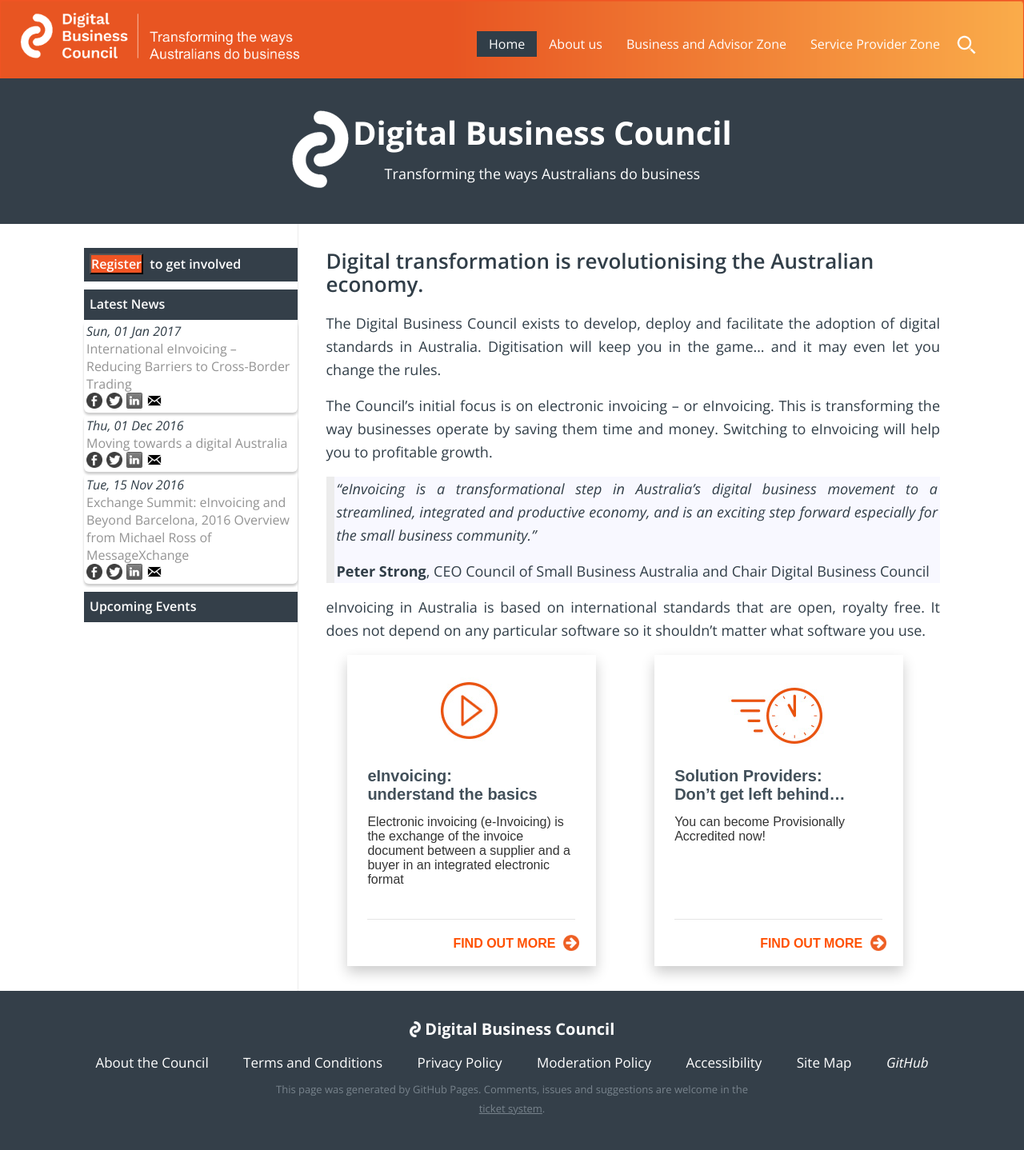
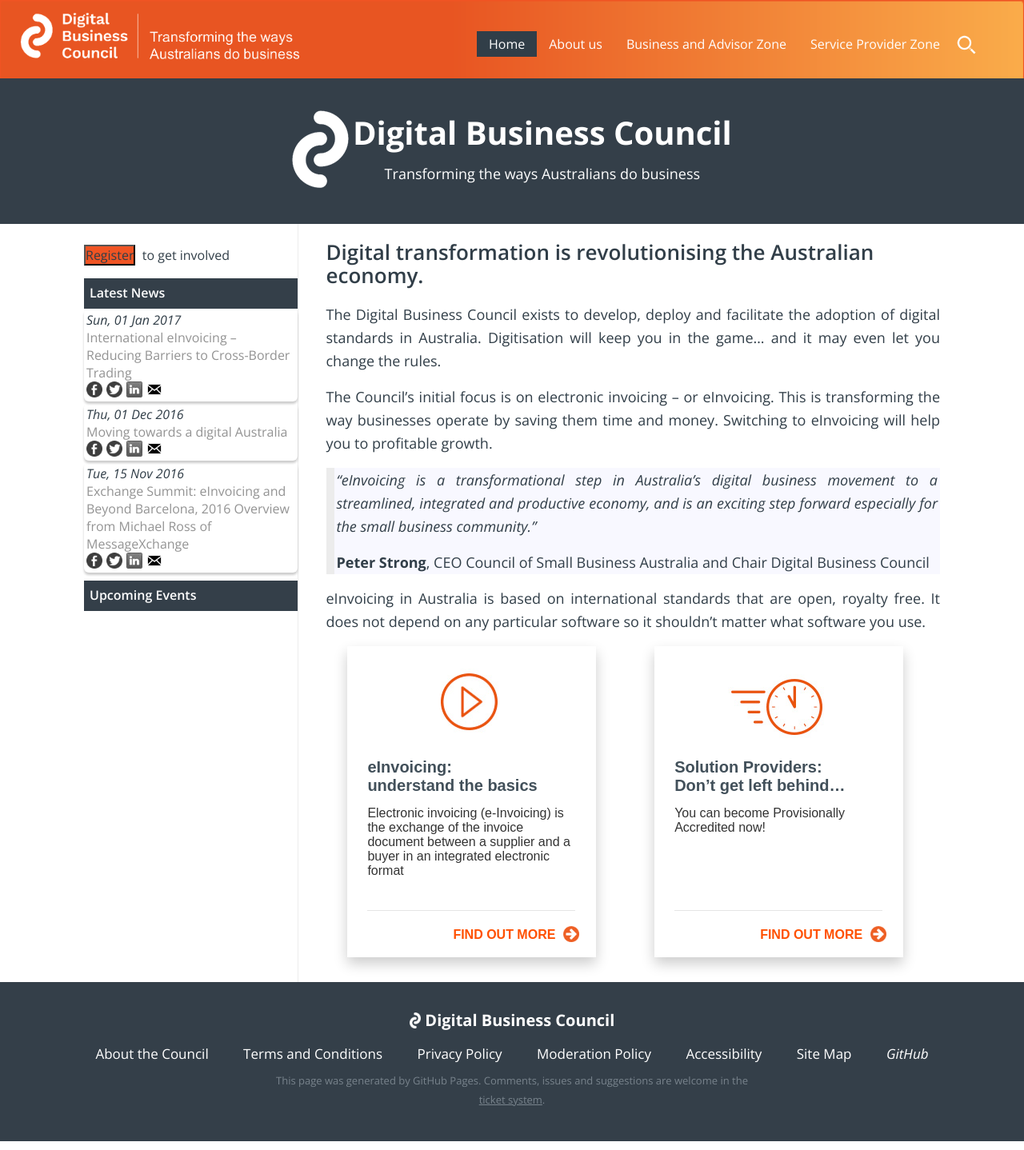
Before and after one commit to Digital-Business-Council/Digital-Business-Council.github.io, a Jekyll site: the page built from index.md, in a window 1280 px wide. Shown: the whole page at 80% size. Built offline with Jekyll 4.4.1, drawn with Linux system fonts in a browser that asks for light colours; comment, search, counter and statistics services are not loaded; our own code applies the rules of GitHub Pages for plain Markdown files.

Commit message:
Update sidebar-menu.html

```diff
--- a/_includes/sidebar-menu.html
+++ b/_includes/sidebar-menu.html
@@ -1,7 +1,7 @@
 {% assign current = page.url | downcase | split: '/' %}
 
 <ul class="sidebar-menu">
-    <li class="menu-title"><button id="open-popup" onclick="showMailingPopUp()" style="background-color:#F05423;">Register</button><span>&nbsp; to get involved</span></li>
+    <li><button id="open-popup" onclick="showMailingPopUp()" style="background-color:#F05423;">Register</button><span>&nbsp; to get involved</span></li>
     <li class="menu-title">Latest News</li>
 <ul>
   {% for blog-page in site.categories.blog   limit:3 %}
```
